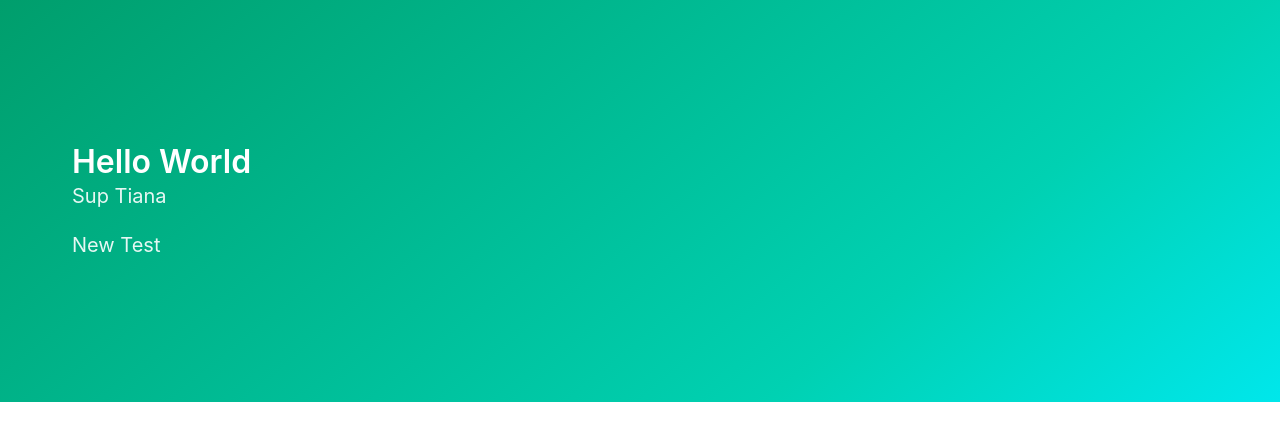
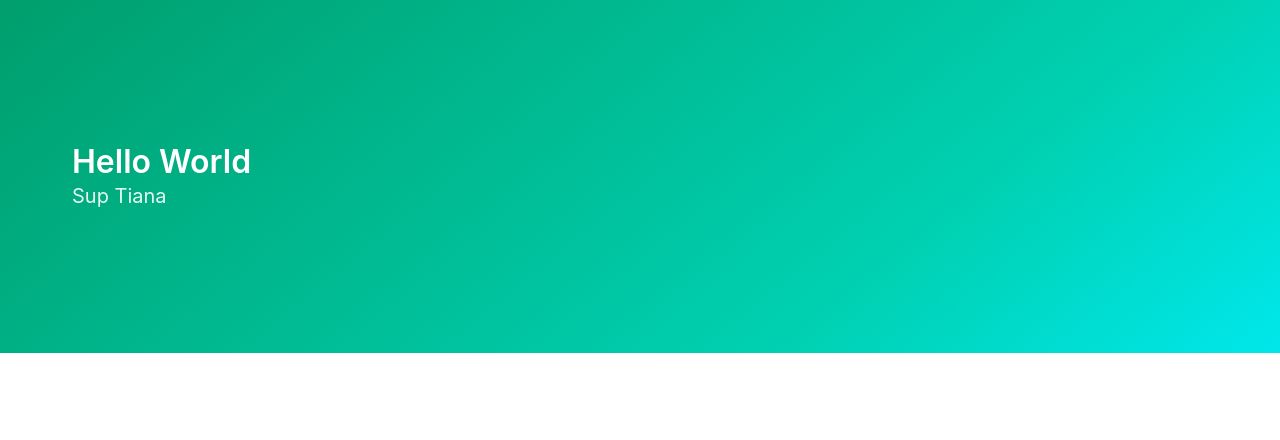
Before and after one commit to tianahayden/startnow-ops200-deliver-it-well, a website: page public/index.html in a window 1280 px wide. Drawn offline with nearby package versions, Linux system fonts and the light colour scheme.

Commit message:
trying CI again

```diff
--- a/public/index.html
+++ b/public/index.html
@@ -14,7 +14,6 @@
     <div class="container">
       <h1 class="title">Hello World</h1>
       <h2 class="subtitle">Sup Tiana</h2>
-      <h2 class="subtitle">New Test</h2>
     </div>
   </div>
 </section>
```
